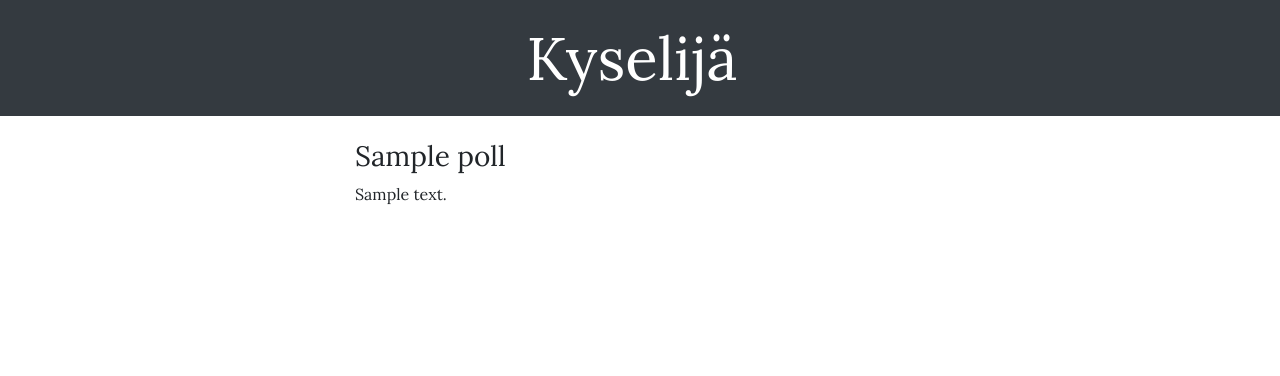
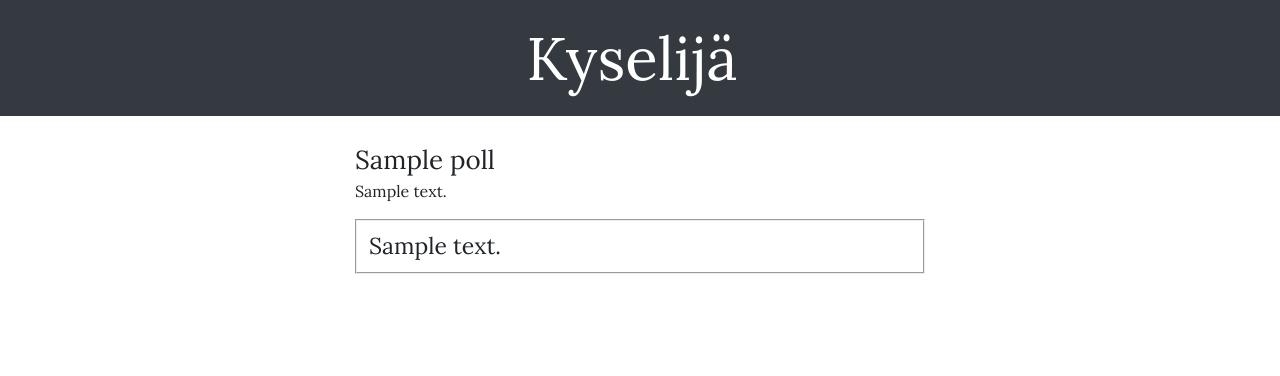
Before and after one commit to hjuha/glas, a Flask app: template application/templates/polls/poll.html in a window 1280 px wide. Shown: the top 376 px of the page. Run offline with Flask 2, Linux system fonts and the light colour scheme; the template is opened without the code that fills it: values that come from a table or form of the project are taken from there, others are empty; tables that the repository leaves empty hold one stand-in row (values such as "Sample post"); some libraries are stand-ins or nearby versions.

Commit message:
Prevent overflows

```diff
--- a/application/static/style.css
+++ b/application/static/style.css
@@ -9,6 +9,10 @@ fieldset {
 	padding-left: 12px !important;
 	padding-right: 12px !important;
 	border: 2px groove !important;
+}
+
+.wrap {
+	word-wrap: break-word !important;
 }
 
 .pad {
--- a/application/templates/index.html
+++ b/application/templates/index.html
@@ -7,7 +7,7 @@
 	<h2>Polls:</h2>
 
 	{% for poll in polls %}
-		<a href="/{{ poll.id }}/"><h4>{{ poll.name }}</h4></a>
+		<a href="/{{ poll.id }}/"><h4>{{ poll.name|truncate(50) }}</h4></a>
 	{% endfor %}
 </p>
 {% endblock %}
--- a/application/templates/polls/poll.html
+++ b/application/templates/polls/poll.html
@@ -2,13 +2,15 @@
 
 {% block body %}
 <p>
-	<h3>{{ poll.name }}</h2>
+	<div class="wrap">
+		<span class="wrap" style="font-size: 26px">{{ poll.name }}</span>
 		<p>{{ poll.description }}</p>
+	</div>
 	{% for question in questions %}
+		<fieldset>
+			<span class="wrap" style="font-size: 23px">{{ question.text}}</span>
 			{% if question.question_type == "slider" %}
 				{% for slider in question.sliders %}
-				<fieldset>
-					<h4>{{ question.text }}</h4>
 					<div class="pad">
 						<div class="slider_values">
 							<div class="slider_left">{{ slider.left_text }}</div>
@@ -18,17 +20,14 @@
 							<div class="slider"></div>
 						</div>
 					</div>
-				</fieldset>
 				{% endfor %}
 			{% elif question.question_type == "multichoice" %}
-			<fieldset>
-				<h4>{{ question.text}}</h4>
 				{% for option in question.options %}
 					<label for="radio-{{ option.id }}">{{ option.text }}</label>
 					<input class="mc_input" type="radio" name="radio-{{ question.id }}" id="radio-{{ option.id }}">
 				{% endfor %}
+			{% endif %}
 		</fieldset>
-		{% endif %}
 	{% endfor %}
 </p>
 {% endblock %}
```
Lines whose indentation alone changed are shown as unchanged.
